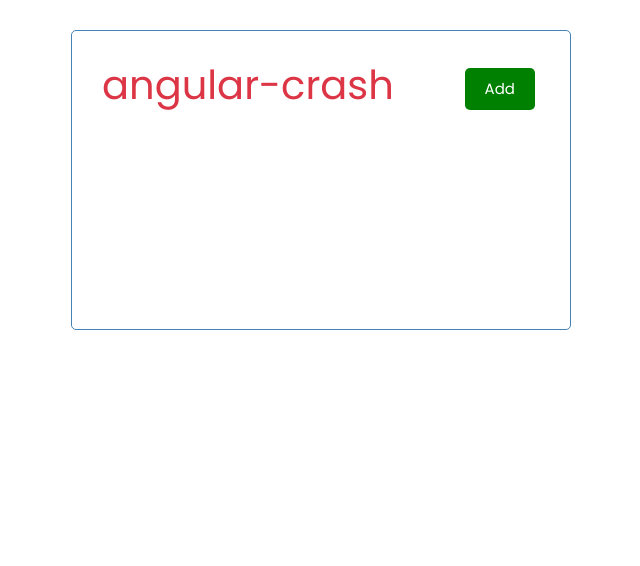
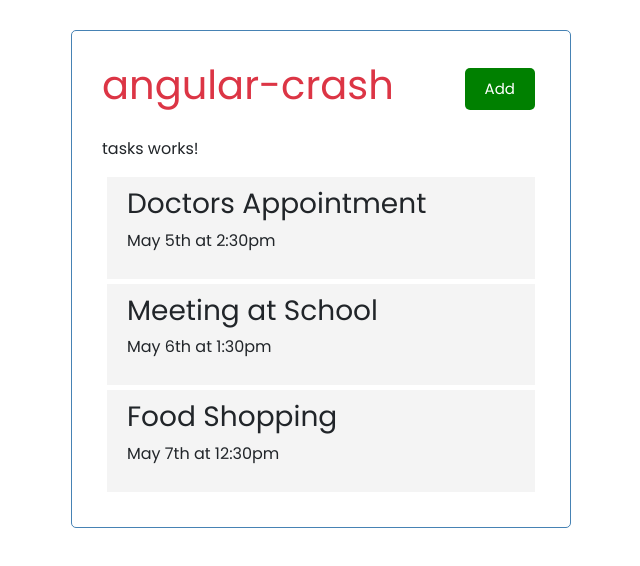
Before and after one commit to amit97911/angular-crash, an Angular app: page / in a window 1280 px wide. Shown: the top 566 px of the page, without its empty margins (319-959 px from the left). Built offline with nearby package versions, Linux system fonts and the light colour scheme.

Commit message:
Task Item Componenet

```diff
--- a/src/app/app.component.html
+++ b/src/app/app.component.html
@@ -1,3 +1,4 @@
 <div class="container">
   <app-header></app-header>
+  <app-tasks></app-tasks>
 </div>
--- a/src/app/app.module.ts
+++ b/src/app/app.module.ts
@@ -4,12 +4,16 @@
 import { AppComponent } from './app.component';
 import { HeaderComponent } from './components/header/header.component';
 import { ButtonComponent } from './components/button/button.component';
+import { TasksComponent } from './components/tasks/tasks.component';
+import { TaskItemComponent } from './components/task-item/task-item.component';
 
 @NgModule({
   declarations: [
     AppComponent,
     HeaderComponent,
-    ButtonComponent
+    ButtonComponent,
+    TasksComponent,
+    TaskItemComponent
   ],
   imports: [
     BrowserModule
--- /dev/null
+++ b/src/app/components/task-item/task-item.component.css
@@ -0,0 +1,16 @@
+.task {
+  background: #f4f4f4;
+  margin: 5px;
+  padding: 10px 20px;
+  cursor: pointer;
+}
+
+.task.reminder {
+  border-left: 5px solid green;
+}
+
+.task h3 {
+  display: flex;
+  align-items: center;
+  justify-content: space-between;
+}
--- /dev/null
+++ b/src/app/components/task-item/task-item.component.html
@@ -0,0 +1,4 @@
+<div class="task">
+  <h3>{{task.text}}</h3>
+  <p>{{task.day}}</p>
+</div>
--- /dev/null
+++ b/src/app/components/task-item/task-item.component.ts
@@ -0,0 +1,17 @@
+import { Component, Input, OnInit } from '@angular/core';
+import { Task } from 'src/app/Task';
+
+@Component({
+  selector: 'app-task-item',
+  templateUrl: './task-item.component.html',
+  styleUrls: ['./task-item.component.css']
+})
+export class TaskItemComponent implements OnInit {
+  @Input() task!: Task;
+// ! indicates that you’re certain that value is not null or undefined.
+  constructor() { }
+
+  ngOnInit(): void {
+  }
+
+}
--- /dev/null
+++ b/src/app/components/tasks/tasks.component.html
@@ -0,0 +1,2 @@
+<p>tasks works!</p>
+<app-task-item *ngFor="let taswk of tasks" [task] = "taswk"></app-task-item>
--- /dev/null
+++ b/src/app/components/tasks/tasks.component.ts
@@ -0,0 +1,19 @@
+import { Component, OnInit } from '@angular/core';
+import { Task } from 'src/app/Task';
+import { TASKS } from 'src/app/mock-tasks';
+
+@Component({
+  selector: 'app-tasks',
+  templateUrl: './tasks.component.html',
+  styleUrls: ['./tasks.component.css']
+})
+export class TasksComponent implements OnInit {
+
+  tasks: Task[] = TASKS;
+
+  constructor() { }
+
+  ngOnInit(): void {
+  }
+
+}
--- a/tsconfig.json
+++ b/tsconfig.json
@@ -21,7 +21,8 @@
     "lib": [
       "es2020",
       "dom"
-    ]
+    ],
+    "strictPropertyInitialization":false
   },
   "angularCompilerOptions": {
     "enableI18nLegacyMessageIdFormat": false,
```
Also changed, not shown: src/app/components/button/button.component.ts (+4 -4 lines), src/app/components/tasks/tasks.component.css (added), 2 other files (tests, documents, lock files or other folders).
